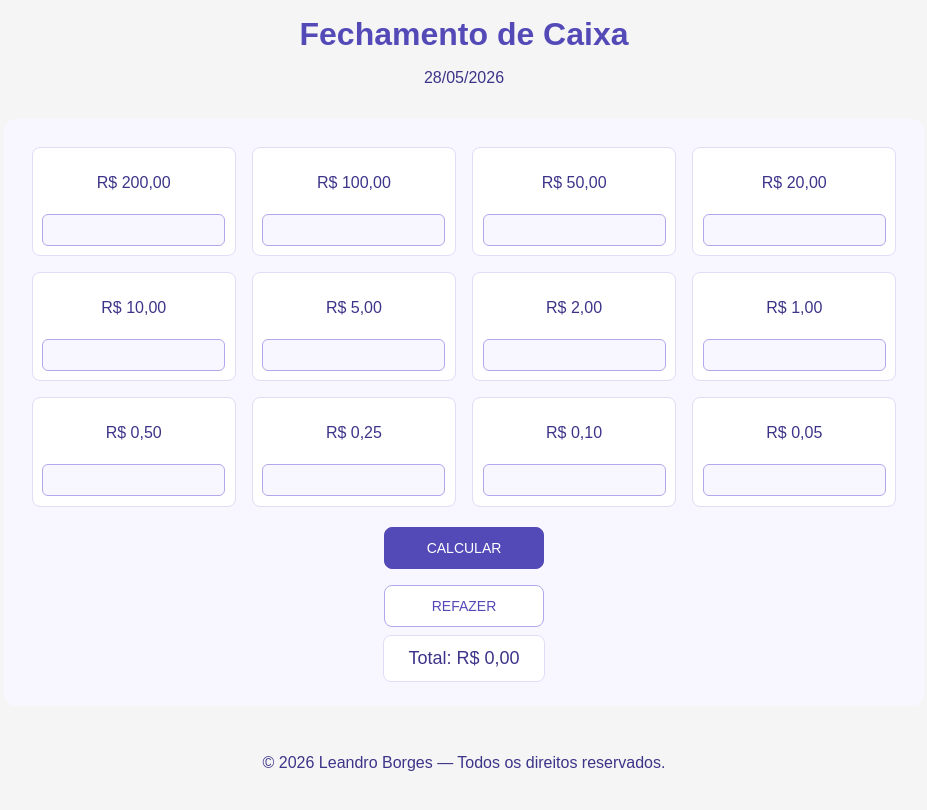
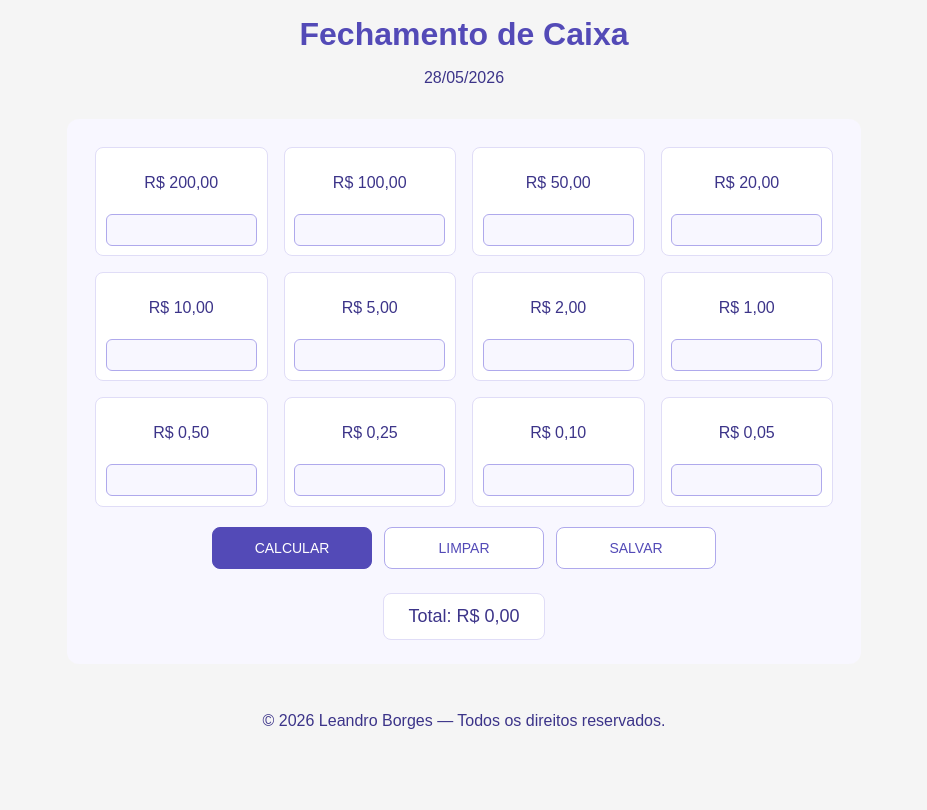
Before and after one commit to leandrobss1/Cash-Register-Closing, a React (Vite) app: page / in a window 1280 px wide. Shown: the top 810 px of the page, without its empty margins (176-1103 px from the left). Built offline with nearby package versions, Linux system fonts and the light colour scheme; a web font is replaced by a local one.

Commit message:
docs(README): Ajuste da documentação para execução e explicando o projeto.

```diff
--- a/package.json
+++ b/package.json
@@ -10,6 +10,7 @@
     "preview": "vite preview"
   },
   "dependencies": {
+    "html2canvas": "^1.4.1",
     "react": "^19.2.6",
     "react-dom": "^19.2.6",
     "styled-components": "^6.4.2"
--- a/src/components/Main/Main.tsx
+++ b/src/components/Main/Main.tsx
@@ -6,11 +6,30 @@ import {
   handleClear,
 } from "../../services/calculator";
 import "./styles.css";
+import html2canvas from "html2canvas";
+import { useRef } from "react";
 
 export default function Main() {
+  const pageRef = useRef<HTMLDivElement>(null);
+
+  async function handleDownload() {
+    if (!pageRef.current) return;
+
+    const canvas = await html2canvas(pageRef.current, {
+      scale: 2,
+      windowWidth: 794,
+    });
+    const image = canvas.toDataURL("image/png");
+
+    const link = document.createElement("a");
+    link.href = image;
+    link.download = `fechamento-${new Date().toLocaleDateString("pt-BR")}.png`;
+    link.click();
+  }
+
   const [total, setTotal] = useState(0);
   return (
-    <div className="container-main">
+    <div className="container-main" ref={pageRef}>
       {caixa.map((item, index) => (
         <div className="container-values" key={index}>
           <label>
@@ -28,13 +47,18 @@ export default function Main() {
         </div>
       ))}
 
-      <button className="button-calc" onClick={() => handleClick(setTotal)}>
-        CALCULAR
-      </button>
-      <button className="trigger-button" onClick={() => handleClear(setTotal)}>
-        REFAZER
-      </button>
-
+      <div className="button-row">
+        <button className="button-calc" onClick={() => handleClick(setTotal)}>
+          CALCULAR
+        </button>
+        <button
+          className="trigger-button"
+          onClick={() => handleClear(setTotal)}
+        >
+          LIMPAR
+        </button>
+        <button onClick={handleDownload}>SALVAR</button>
+      </div>
       <p className="totalCount">
         Total: {""}
         {total.toLocaleString("pt-BR", { style: "currency", currency: "BRL" })}
--- a/src/components/Main/styles.css
+++ b/src/components/Main/styles.css
@@ -4,11 +4,16 @@
   gap: 0.5rem;
   align-items: center;
   justify-content: center;
-  width: fit-content;
+  width: 100%;
+  max-width: 794px;
   margin: 0 auto;
   background-color: #f8f7ff;
   padding: 1.5rem;
   border-radius: 12px;
+
+  @media (max-width: 600px) {
+    grid-template-columns: repeat(2, 1fr);
+  }
 }
 
 .container-values {
@@ -69,6 +74,13 @@ button:hover {
   background: #f0eeff;
 }
 
+.button-row {
+  grid-column: 1 / -1;
+  display: flex;
+  justify-content: center;
+  gap: 0.75rem;
+}
+
 .button-calc {
   background: #534ab7;
   color: white;
@@ -91,4 +103,5 @@ button:hover {
   border-radius: 8px;
   border: 0.5px solid #e0ddf7;
   width: fit-content;
+  margin-top: 1rem;
 }
```
Also changed, not shown: 2 other files (tests, documents, lock files or other folders).
